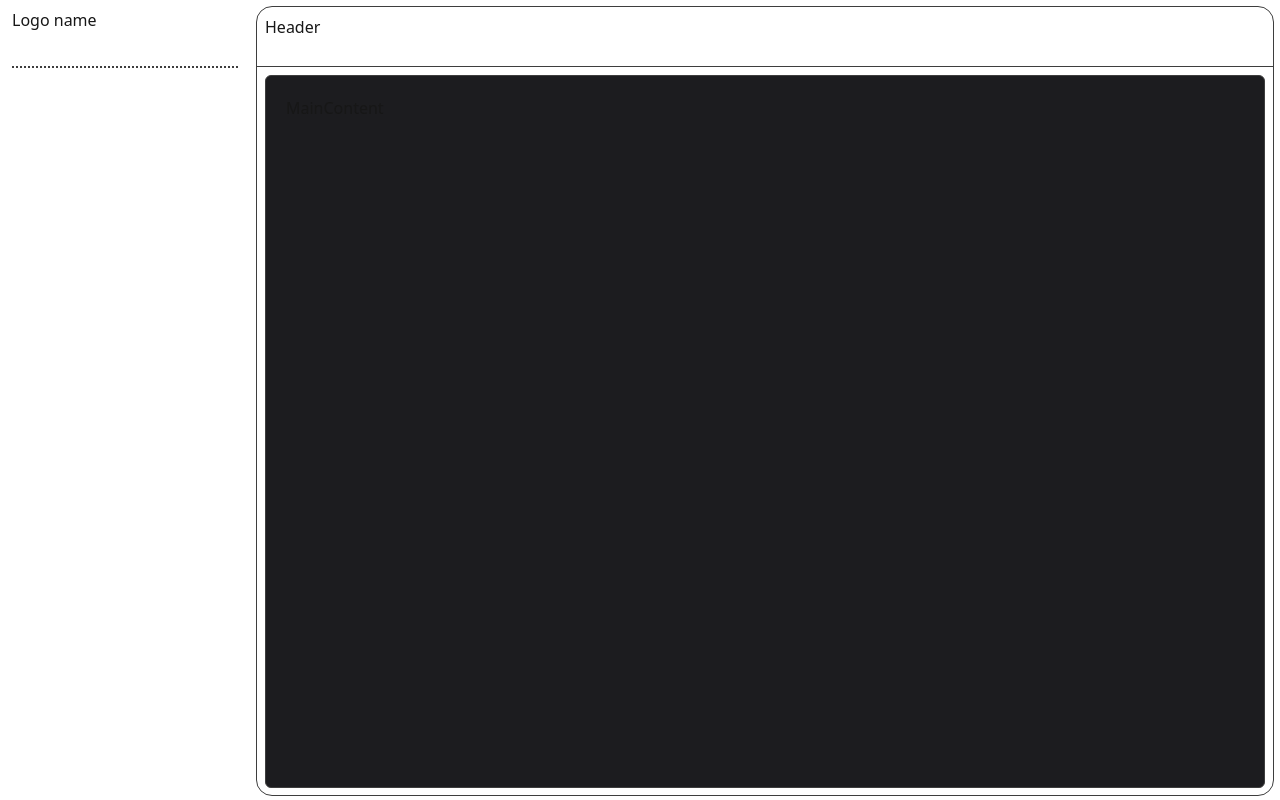
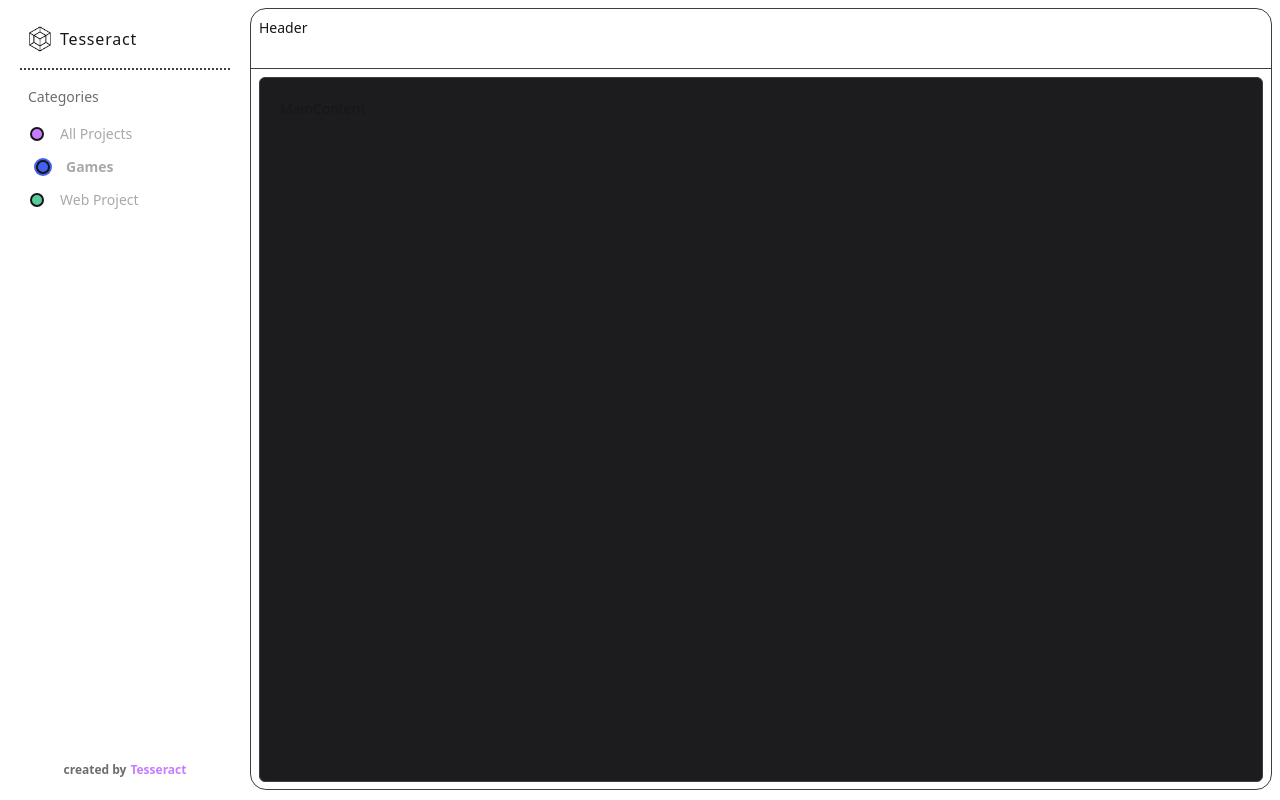
Before and after one commit to oPedroFranca/centralProjects, a Next.js app: page / in a window 1280 px wide. Built offline with nearby package versions, Linux system fonts and the light colour scheme.

Commit message:
left nav

```diff
--- a/src/app/globals.css
+++ b/src/app/globals.css
@@ -5,12 +5,14 @@
 :root {
   --background: #ffffff;
   --foreground: #171717;
+  --fontSize: 14px;
 }
 
 @media (prefers-color-scheme: dark) {
   :root {
     --background: #161618;
     --foreground: #ededed;
+    --fontSize: 14px;
   }
 }
 
@@ -18,4 +20,5 @@ body {
   color: var(--foreground);
   background: var(--background);
   font-family: ui-sans-serif,system-ui,sans-serif,Apple Color Emoji,Segoe UI Emoji,Segoe UI Symbol,Noto Color Emoji;
+  font-size: var(--fontSize);
 }
--- a/src/app/page.tsx
+++ b/src/app/page.tsx
@@ -6,8 +6,8 @@ export default function Home() {
       <LeftNavigation />
 
       <div
-        className='w-full h-full m-1.5 border border-gray-500 rounded-2xl'
-        style={{height: 'calc(100% - 10px)'}}
+        className='w-full h-full m-2 ml-0 border border-gray-500 rounded-2xl'
+        style={{height: 'calc(100% - 18px)'}}
       >
         <Header />
 
--- /dev/null
+++ b/src/layout/LeftNavigation/FooterLeftBar/index.tsx
@@ -0,0 +1,22 @@
+
+const FooterLeftBar = () => {
+  return (
+    <div
+      className="h-[40px] border-gray-500 flex justify-center items-center mt-auto"
+    >
+      <div className='text-xs text-gray-400 font-semibold flex'>
+        <p>created by</p>
+        <a
+          href="https://www.linkedin.com/in/pedro-henrique-frança/"
+          target="_blank"
+          rel="noopener noreferrer"
+          className='cursor-pointer ml-1 text-purple-200'
+        >
+          Tesseract
+        </a>
+      </div>
+    </div>
+  )
+};
+
+export default FooterLeftBar;
--- /dev/null
+++ b/src/layout/LeftNavigation/HeaderLeftBar/index.tsx
@@ -0,0 +1,16 @@
+import Image from 'next/image';
+import logo from '../../../../public/logo.png';
+
+const HeaderLeftBar = () => {
+  return (
+    <div
+      className="h-[60px] border-gray-500 border-dotted flex items-center"
+      style={{ borderBottomWidth: '2px', borderBottomStyle: 'dotted' }}
+    >
+      <Image src={logo} alt="Logo" className="h-10 w-10" />
+      <h1 className='text-base font-medium tracking-wider'>Tesseract</h1>
+    </div>
+  )
+};
+
+export default HeaderLeftBar;
--- /dev/null
+++ b/src/layout/LeftNavigation/MainLeftBarContent/index.tsx
@@ -0,0 +1,67 @@
+"use client";
+
+import { useEffect, useState } from 'react';
+import { mockCategories } from './mockCategories';
+
+interface categoriosType {
+  id: number
+  color: string
+  nameCategorie: string
+  isSelected: boolean
+}
+
+export const MainLeftBarContent = () => {
+  const [categories, setCategories] = useState<categoriosType[]>([]);
+
+  const loadData = () => {
+    setCategories(mockCategories);
+    console.log(categories)
+  }
+
+  useEffect(() => {
+    loadData();
+  },[mockCategories])
+
+  return (
+    <div
+      className=" pt-4 pb-4 pl-2 pr-2"
+    >
+      <p className='text-gray-400'>Categories</p>
+
+      <div className='flex flex-col w-full mt-4 cursor-pointer'>
+        {categories.map((categorie) => (
+          <div
+            key={categorie.id}
+            className={`
+              flex mb-3 items-center
+              ${categorie.isSelected ? 'ml-1.5 font-semibold' : 'hover:font-semibold hover:ml-1.5'}
+              rounded
+              group
+              transition-all
+              duration-300`}
+             >
+
+            <div
+              className='w-[18px] h-[18px] mr-3.5 p-0.5 flex rounded-full transition-all duration-300'
+              style={{ backgroundColor: categorie.isSelected ? categorie.color : 'transparent' }}
+            >
+              <span
+                className='w-full h-full rounded-full transition-all duration-300 border-2 border-gray-800'
+                style={{ backgroundColor: categorie.color }}
+              />
+            </div>
+
+            <p className={`
+              text-gray-300
+              ${categorie.isSelected ? 'text-gray-200' : 'group-hover:text-gray-200'}
+              transition-all
+              duration-300
+            `}>
+              {categorie.nameCategorie}
+            </p>
+          </div>
+        ))}
+      </div>
+    </div>
+  )
+}
--- /dev/null
+++ b/src/layout/LeftNavigation/MainLeftBarContent/mockCategories.ts
@@ -0,0 +1,20 @@
+export const mockCategories = [
+  {
+    "id": 1,
+    "color": "#C77DFF",
+    "nameCategorie": "All Projects",
+    "isSelected": false
+  },
+  {
+    "id": 2,
+    "color": "#4361ee",
+    "nameCategorie": "Games",
+    "isSelected": true
+  },
+  {
+    "id": 3,
+    "color": "#57cc99",
+    "nameCategorie": "Web Project",
+    "isSelected": false
+  }
+];
--- a/src/layout/LeftNavigation/index.tsx
+++ b/src/layout/LeftNavigation/index.tsx
@@ -1,12 +1,15 @@
+import FooterLeftBar from './FooterLeftBar';
+import HeaderLeftBar from './HeaderLeftBar';
+import { MainLeftBarContent } from './MainLeftBarContent';
+
 const LeftNavigation = () => {
   return (
-    <div className='min-w-[250px] h-full p-2 pl-3 pr-3'>
-      <div
-        className="h-[60px] border-b border-gray-500 border-dotted"
-        style={{ borderBottomWidth: '2px', borderBottomStyle: 'dotted' }}
-      >
-        <h1>Logo name</h1>
-      </div>
+    <div className='min-w-[250px] h-full p-2.5 pl-5 pr-5 flex flex-col'>
+      <HeaderLeftBar />
+
+      <MainLeftBarContent />
+
+      <FooterLeftBar />
     </div>
   )
 };
--- a/tailwind.config.ts
+++ b/tailwind.config.ts
@@ -12,11 +12,23 @@ export default {
       colors: {
         background: "var(--background)",
         foreground: "var(--foreground)",
+        fontSize: "var(--font-size)",
 
+        'gray-300': '#a9a9a9',
+        'gray-400': '#6d6d6d',
         'gray-500': '#3e3e3e',
         'gray-600': '#212121',
         'gray-700': '#1C1C1F',
         'gray-800': '#161618',
+
+        'purple-100': '#E0AAFF',
+        'purple-200': '#C77DFF',
+        'purple-300': '#9D4EDD',
+        'purple-400': '#7B2CBF',
+        'purple-500': '#5A189A',
+        'purple-600': '#3C096C',
+        'purple-700': '#240046',
+        'purple-800': '#10002B',
       },
     },
   },
```
Also changed, not shown: public/logo.png (added).
